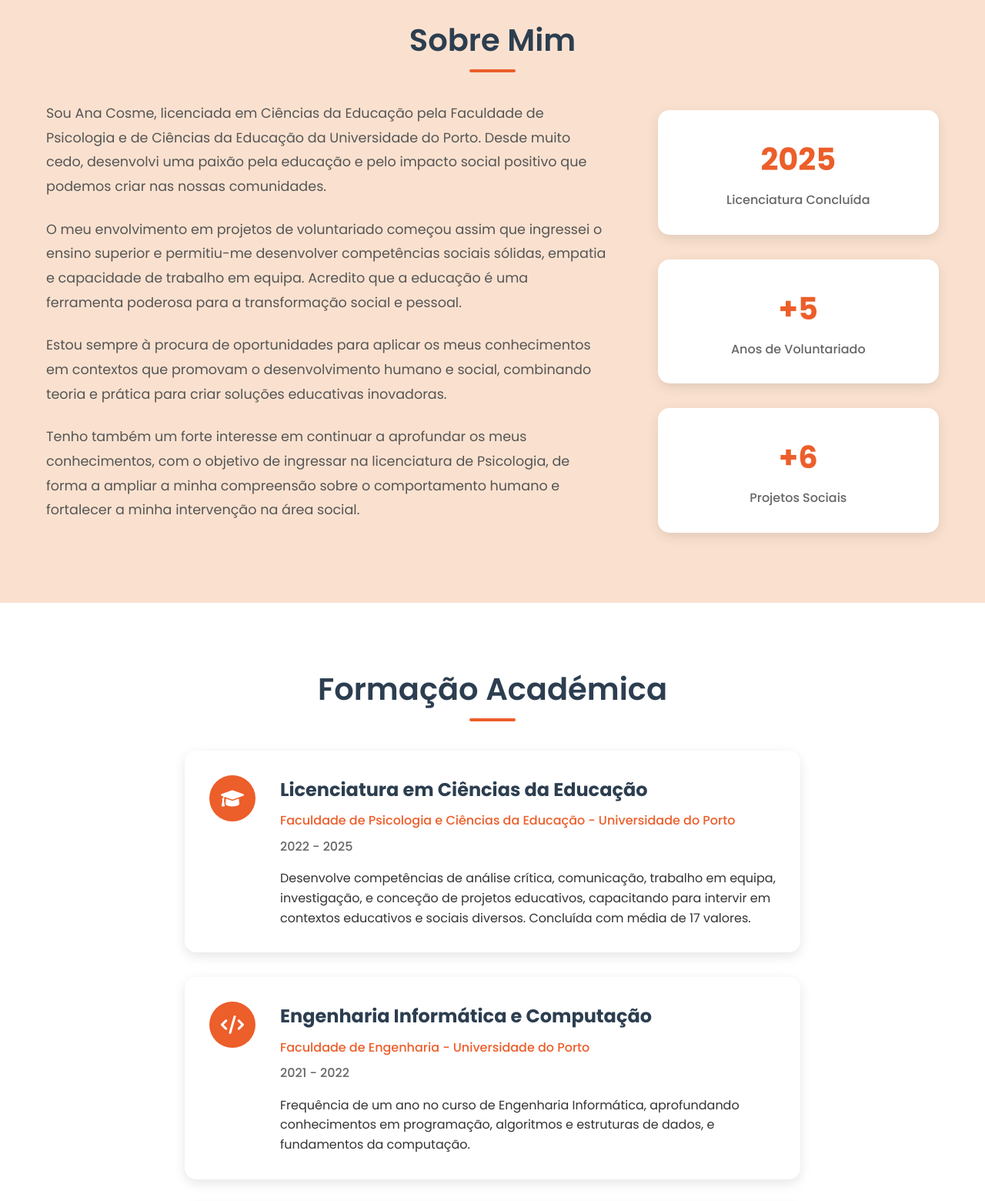
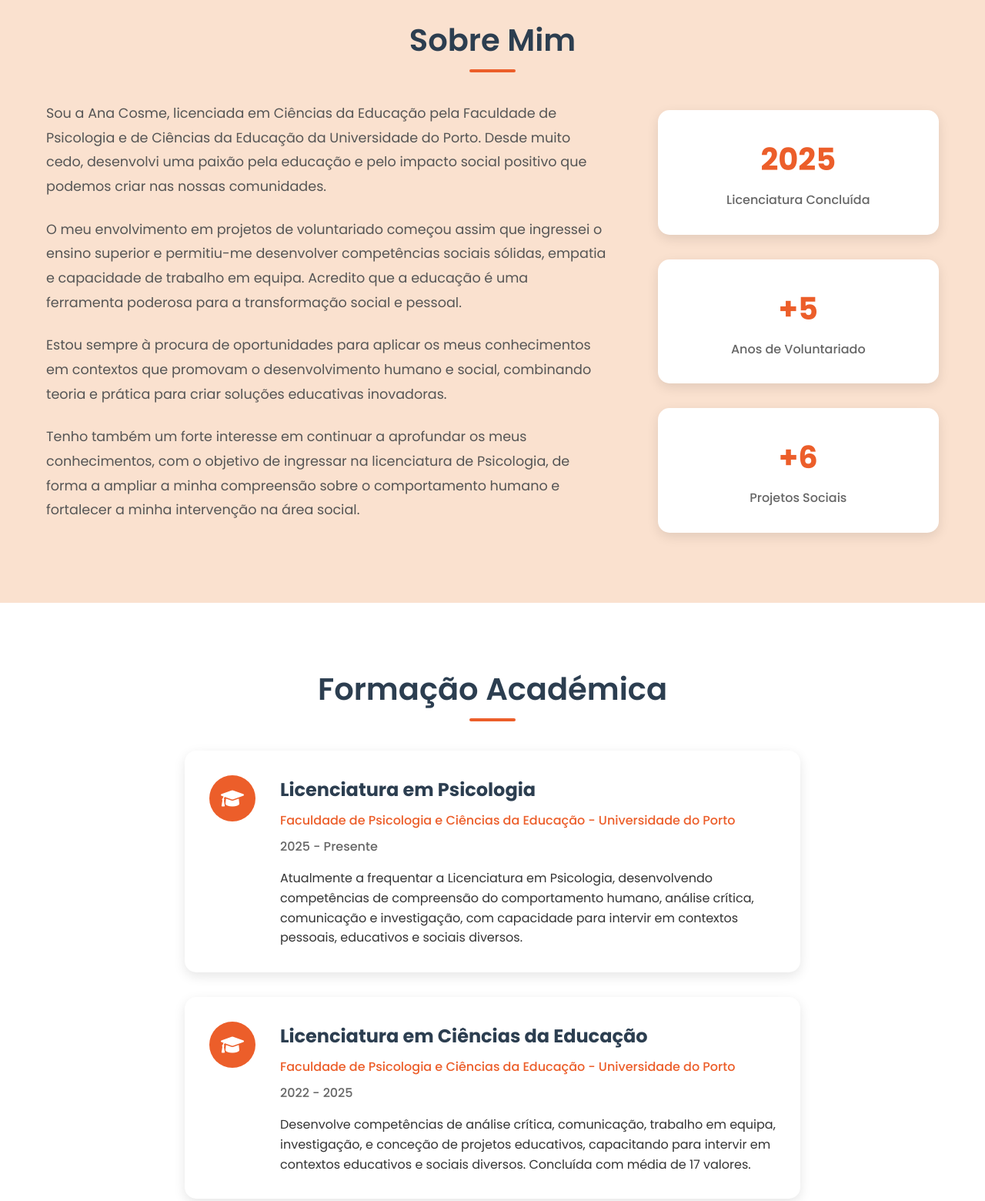
Before and after one commit to anafcosme/portfolio, a plain HTML site: page index.html in a window 1280 px wide. Shown: the part 860-2420 px from the top of the page at 77% size. Drawn offline with Linux system fonts and the light colour scheme.

Commit message:
Update index.html

```diff
--- a/index.html
+++ b/index.html
@@ -82,7 +82,7 @@
             <div class="about-content">
                 <div class="about-text">
                     <p>
-                        Sou Ana Cosme, licenciada em Ciências da Educação pela Faculdade de Psicologia e de Ciências da
+                        Sou a Ana Cosme, licenciada em Ciências da Educação pela Faculdade de Psicologia e de Ciências da
                         Educação
                         da Universidade do Porto. Desde muito cedo, desenvolvi uma paixão pela educação
                         e pelo impacto social positivo que podemos criar nas nossas comunidades.
@@ -129,6 +129,19 @@
         <div class="container">
             <h2 class="section-title">Formação Académica</h2>
             <div class="education-timeline">
+                <div class="timeline-item">
+                    <div class="timeline-icon">
+                        <i class="fas fa-graduation-cap"></i>
+                    </div>
+                    <div class="timeline-content">
+                        <h3>Licenciatura em Psicologia</h3>
+                        <h4>Faculdade de Psicologia e Ciências da Educação - Universidade do Porto</h4>
+                        <p class="timeline-date">2025 - Presente</p>
+                        <p>
+                            Atualmente a frequentar a Licenciatura em Psicologia, desenvolvendo competências de compreensão do comportamento humano, análise crítica, comunicação e investigação, com capacidade para intervir em contextos pessoais, educativos e sociais diversos.
+                        </p>
+                    </div>
+                </div>
                 <div class="timeline-item">
                     <div class="timeline-icon">
                         <i class="fas fa-graduation-cap"></i>
@@ -250,6 +263,16 @@
                     <p>
                         Na <strong><a href="https://fundacaoronaldmcdonald.com" target="_blank">Fundação Infantil Ronald McDonald</a></strong>, em regime de voluntariado, já coordenei a equipa de voluntários na área da urgência pediátrica
                         e atualmente coordeno dois grupos, nas áreas de internamento e sala de brincar.
+                    </p>
+                </div>
+                <div class="experience-card">
+                    <div class="card-icon">
+                        <i class="fas fa-briefcase"></i>
+                    </div>
+                    <h3>Estágio Curricular - 2025</h3>
+                    <p class="card-period">2025</p>
+                    <p>
+                        Realizei o meu estágio na <strong><a href="https://www.acisjf.pt" target="_blank">ACISJF</a></strong>, no âmbito da licenciatura em Ciências da Educação. Estive integrada na Comunidade de Inserção, uma das respostas sociais da instituição, trabalhando com jovens e mulheres em situação de vulnerabilidade social e acompanhando processos de apoio, orientação e inserção.
                     </p>
                 </div>
             </div>
```
